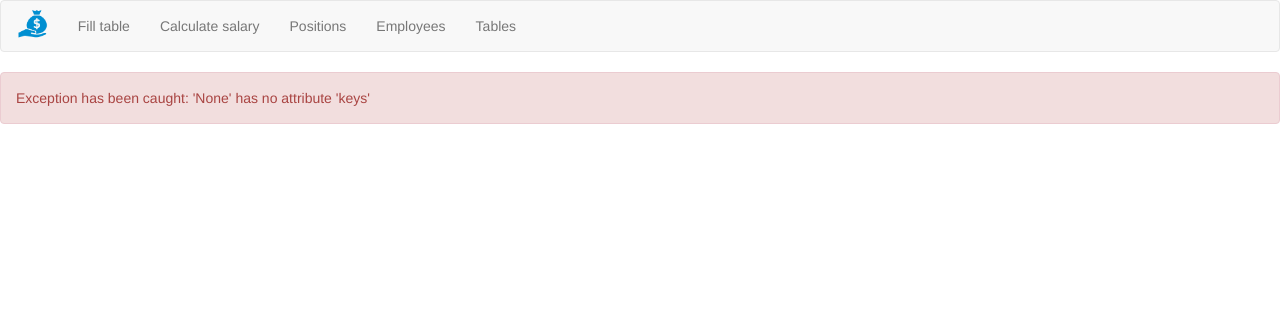
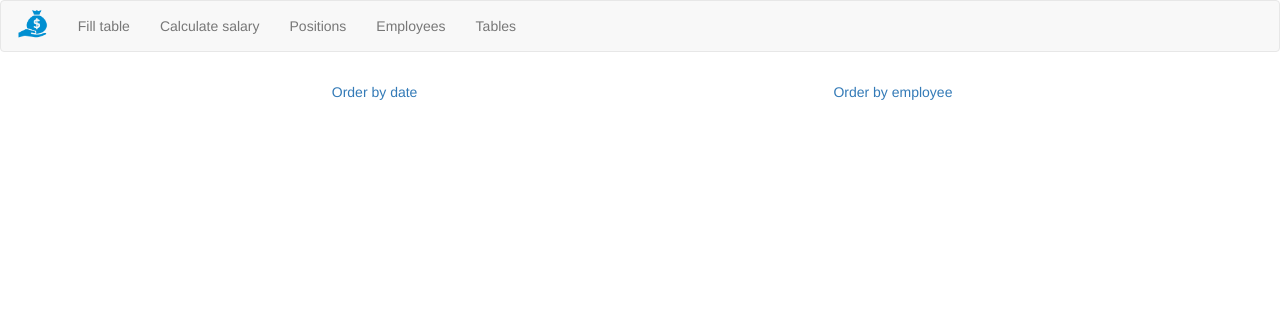
Before and after one commit to Vashanin/PySalary, a Flask app: page /salaries/ in a window 1280 px wide. Shown: the top 312 px of the page. Run offline with Flask 2, Linux system fonts and the light colour scheme; data comes from the database, SQL or seed files in the repository; some libraries are stand-ins or nearby versions.

Commit message:
Beta version

```diff
--- a/Salary.py
+++ b/Salary.py
@@ -28,11 +28,6 @@
         self.tables_info = Table().get_all_db_data()
 
     def calculate_salary_for_all(self):
-        """
-            responce format:
-            1) (year, month, employeeId, position, money)
-            2) (employeeId, year, month, money)
-        """
         try:
             employee_wages = {}
             for position in self.positions_info:
@@ -52,6 +47,7 @@
                 current_employee = employees[employee_id]
 
                 employee_name = current_employee["name"]
+
                 position = current_employee["post"]
                 wage_per_hour = employee_wages[position]
                 employee_rate = current_employee["rate"]
@@ -134,22 +130,22 @@
             employee_dictionary = {}
 
             for item in raw_tuple:
-                employee = employees_info[item[2]]
+                employee = item[2]
                 employee_dictionary[employee] = {}
 
             for item in raw_tuple:
-                employee = employees_info[item[2]]
+                employee = item[2]
                 year = item[0]
                 employee_dictionary[employee][year] = {}
 
             for item in raw_tuple:
-                employee = employees_info[item[2]]
+                employee = item[2]
                 year = item[0]
                 month = item[1]
                 employee_dictionary[employee][year][month] = []
 
             for item in raw_tuple:
-                employee = employees_info[item[2]]
+                employee = item[2]
                 year = item[0]
                 month = item[1]
                 position = item[3]
@@ -157,6 +153,8 @@
                 employee_dictionary[employee][year][month]\
                     .append({"position" : position, "sum" : sum})
 
+            print(employee_dictionary)
+
             return employee_dictionary
         except Exception as e:
             traceback.format_exc()
--- a/templates/salaries.html
+++ b/templates/salaries.html
@@ -7,6 +7,13 @@
     {% endif %}
 
     <div class="col-md-offset-1 col-md-10 col-lg-offset-1 col-lg-10 col-xs-12">
+        <ul class="nav nav-pills nav-justified">
+            <li><a data-toggle="tab" href="#date"> Order by date </a></li>
+            <li><a data-toggle="tab" href="#employee"> Order by employee </a></li>
+        </ul>
+
+        <div class="tab-content">
+            <div id="date" class="tab-pane fade">
                 <ul class="nav nav-tabs nav-justified">
                     {% for year in DATE_DICT.keys() %}
                     <li><a data-toggle="tab" href="#{{year}}"> {{year}} </a></li>
@@ -46,7 +53,6 @@
                                         </table>
                                     </div>
 
-
                                 </div>
                             {% endfor %}
                         </div>
@@ -55,29 +61,32 @@
                 </div>
             </div>
 
-<!--
-    <div class="col-md-offset-1 col-md-10 col-lg-offset-1 col-lg-10 col-xs-12">
+            <div id="employee" class="tab-pane fade">
                 <ul class="nav nav-tabs nav-justified">
                     {% for employee in EMPLOYEE_DICT.keys() %}
-            <li><a data-toggle="tab" href="#{{employee}}"> {{employee}} </a></li>
+                    <li><a data-toggle="tab" href="#{{employee.split(' ')[0] + employee.split(' ')[1]}}">
+                        {{employee}}
+                    </a></li>
                     {% endfor %}
                 </ul>
+
                 <div class="tab-content">
                     {% for employee in EMPLOYEE_DICT.keys() %}
-            <div id="{{year}}" class="tab-pane fade">
+                    <div id="{{employee.split(' ')[0] + employee.split(' ')[1]}}" class="tab-pane fade">
                         <ul class="nav nav-tabs nav-justified">
                             {% for year in EMPLOYEE_DICT[employee].keys() %}
-                    <li><a data-toggle="tab" href="#{{employee}}{{year}}">
+                            <li><a data-toggle="tab"
+                                   href="#{{employee.split(' ')[0] + employee.split(' ')[1]}}{{year}}">
                                 {{year}}
                             </a></li>
                             {% endfor %}
                         </ul>
                         <div class="tab-content">
                             {% for year in EMPLOYEE_DICT[employee].keys() %}
-                    <div id="{{employee}}{{year}}">
+                            <div id="{{employee.split(' ')[0] + employee.split(' ')[1]}}{{year}}" class="tab-pane fade">
                                 <ul class="nav nav-tabs nav-justified">
                                     {% for month in EMPLOYEE_DICT[employee][year].keys() %}
-                            <li><a data-toggle="tab" href="#{{employee}}{{month}}{{year}}">
+                                    <li><a data-toggle="tab" href="#{{employee.split(' ')[0] + employee.split(' ')[1]}}{{month}}{{year}}">
                                         {{month}}
                                     </a></li>
                                     {% endfor %}
@@ -86,7 +95,7 @@
                             <div class="tab-content">
 
                                 {% for month in EMPLOYEE_DICT[employee][year].keys() %}
-                        <div id="{{employee}}{{month}}{{year}}" class="tab-pane fade">
+                                <div id="{{employee.split(' ')[0] + employee.split(' ')[1]}}{{month}}{{year}}" class="tab-pane fade">
 
                                     <div class="panel panel-default">
                                         <table class="table">
@@ -97,8 +106,8 @@
                                             <tbody>
                                                 {% for salary in EMPLOYEE_DICT[employee][year][month]%}
                                                 <tr>
-                                            <td> salary["position"] </td>
-                                            <td> salary["sum"] </td>
+                                                    <td> {{ salary["position"] }} </td>
+                                                    <td> {{ salary["sum"] }} </td>
                                                 </tr>
                                                 {% endfor %}
                                             </tbody>
@@ -114,5 +123,5 @@
                     {% endfor %}
                 </div>
             </div>
--->
+        </div>
 {% endblock%}
```
Also changed, not shown: 1 other file. Lines whose indentation alone changed are shown as unchanged.
